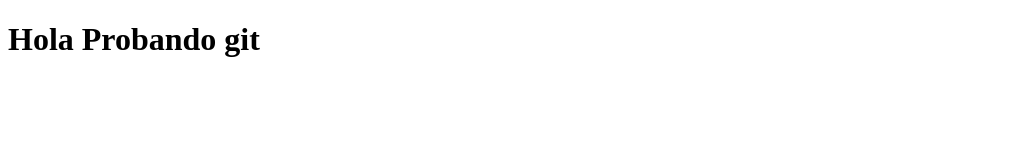
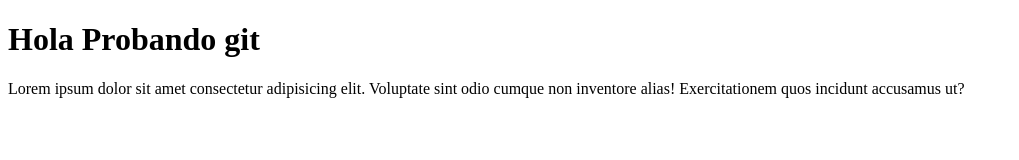
Before and after one commit to Francoantonia/repositorio1, a plain HTML site: page index2.html in a window 1280 px wide. Shown: the whole page, without its empty margins (0-1019 px from the left). Drawn offline with Linux system fonts and the light colour scheme.

Commit message:
Add files via upload

```diff
--- a/index2.html
+++ b/index2.html
@@ -8,5 +8,8 @@
 </head>
 <body>
     <h1> Hola Probando git</h1>
+    <p>Lorem ipsum dolor sit amet consectetur adipisicing elit. Voluptate sint odio cumque non inventore alias! Exercitationem quos incidunt accusamus ut?
+
+    </p>
 </body>
 </html>
```
